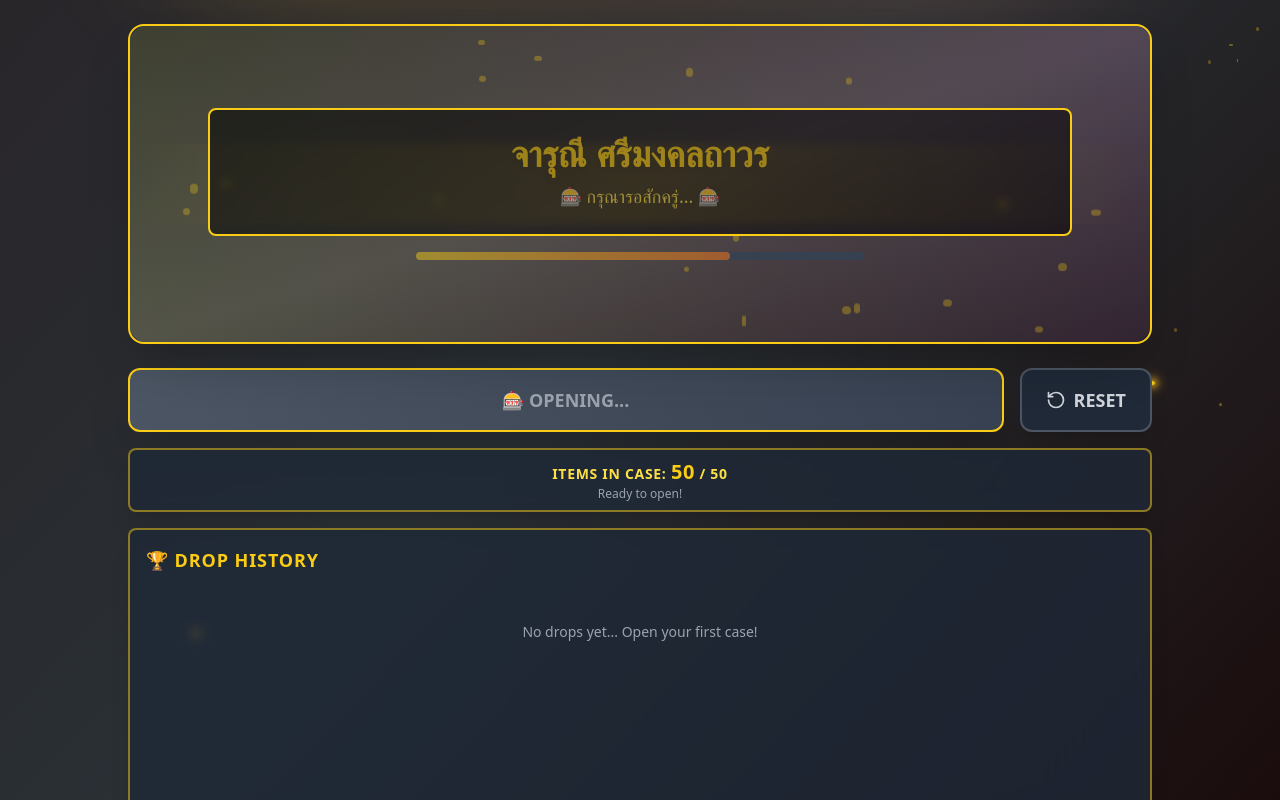
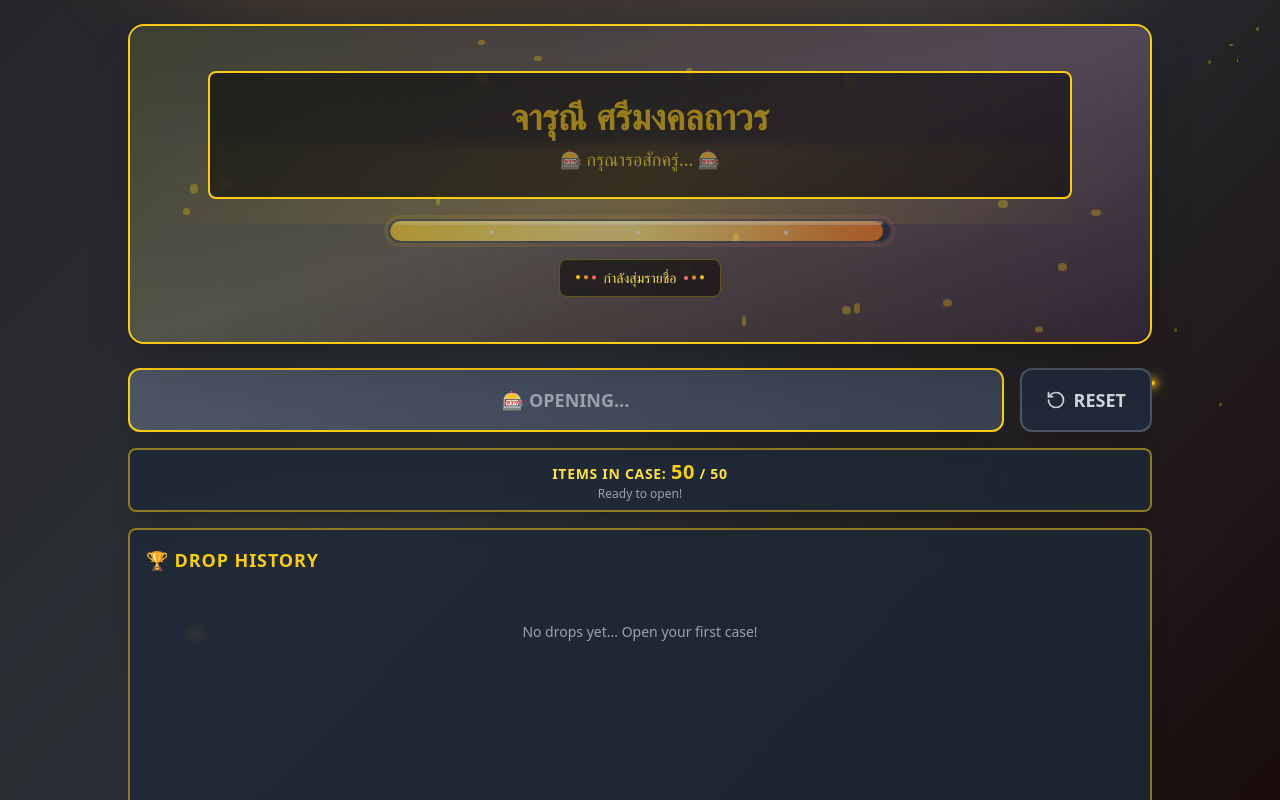
Before and after one commit to boomcs331/random-name, a Next.js app: page / in a window 1280 px wide. Both pictures are taken after a click on the button "🎁 สุ่มรายชื่อกันเลย ลุย". Shown: the part 402-1202 px from the top of the page. Built offline with nearby package versions, Linux system fonts and the light colour scheme.

Commit message:
Enhanced beautiful loading progress bar with animations

```diff
--- a/app/globals.css
+++ b/app/globals.css
@@ -51,3 +51,38 @@
     opacity: 0;
   }
 }
+/* Beautiful progress bar animations */
+@keyframes loading-smooth {
+  0% {
+    width: 0%;
+  }
+  30% {
+    width: 45%;
+  }
+  60% {
+    width: 75%;
+  }
+  100% {
+    width: 100%;
+  }
+}
+
+@keyframes shine {
+  0% {
+    transform: translateX(-100%);
+  }
+  50% {
+    transform: translateX(0%);
+  }
+  100% {
+    transform: translateX(100%);
+  }
+}
+
+.animate-loading-smooth {
+  animation: loading-smooth 3s ease-in-out infinite;
+}
+
+.animate-shine {
+  animation: shine 2s ease-in-out infinite;
+}
--- a/components/NamePicker.tsx
+++ b/components/NamePicker.tsx
@@ -246,7 +246,7 @@ export default function NamePicker() {
               <div className="absolute inset-1 bg-gradient-to-br from-gray-800 to-gray-900 rounded-xl overflow-hidden">
                 <div className="absolute inset-0 bg-gradient-to-br from-yellow-400/20 to-orange-500/20"></div>
                 <img
-                  src="./174931.jpg"
+                  src="/174931.jpg"
                   alt="Logo"
                   className="w-full h-full object-contain relative z-10 p-2"
                 />
@@ -350,9 +350,63 @@ export default function NamePicker() {
                     🎰 กรุณารอสักครู่... 🎰
                   </div>
                 </div>
-                {/* Progress bar */}
-                <div className="w-full bg-gray-700 rounded-full h-2 max-w-md mx-auto">
-                  <div className="bg-gradient-to-r from-yellow-400 to-orange-500 h-2 rounded-full animate-pulse" style={{width: '70%'}}></div>
+                {/* Beautiful progress bar */}
+                <div className="space-y-4">
+                  <div className="relative w-full max-w-lg mx-auto">
+                    {/* Outer glow container */}
+                    <div className="relative p-1 rounded-full bg-gradient-to-r from-yellow-400/20 via-orange-400/20 to-red-400/20 animate-pulse">
+                      {/* Progress track */}
+                      <div className="relative bg-gray-900 rounded-full h-6 border-2 border-gray-700 overflow-hidden shadow-2xl">
+                        {/* Animated background pattern */}
+                        <div className="absolute inset-0 bg-gradient-to-r from-gray-800 via-gray-700 to-gray-800 animate-pulse"></div>
+
+                        {/* Main progress bar */}
+                        <div className="relative h-full bg-gradient-to-r from-yellow-400 via-orange-400 via-yellow-300 to-orange-500 rounded-full animate-loading-smooth shadow-lg">
+                          {/* Top highlight */}
+                          <div className="absolute top-0 left-0 right-0 h-1 bg-gradient-to-r from-yellow-200 via-white to-orange-200 rounded-full opacity-60"></div>
+
+                          {/* Moving shine effect */}
+                          <div className="absolute inset-0 bg-gradient-to-r from-transparent via-white/30 via-transparent to-transparent animate-shine rounded-full"></div>
+
+                          {/* Particle effects */}
+                          <div className="absolute inset-0 overflow-hidden rounded-full">
+                            {[...Array(3)].map((_, i) => (
+                              <div
+                                key={i}
+                                className="absolute w-1 h-1 bg-white rounded-full animate-bounce opacity-80"
+                                style={{
+                                  left: `${20 + i * 30}%`,
+                                  top: '50%',
+                                  transform: 'translateY(-50%)',
+                                  animationDelay: `${i * 0.2}s`,
+                                  animationDuration: '1s'
+                                }}
+                              />
+                            ))}
+                          </div>
+                        </div>
+                      </div>
+                    </div>
+
+                    {/* Progress text */}
+                    <div className="flex justify-center mt-3">
+                      <div className="bg-black/50 backdrop-blur-sm border border-yellow-400/30 rounded-lg px-4 py-2">
+                        <div className="text-yellow-300 text-sm font-medium flex items-center gap-2">
+                          <div className="flex space-x-1">
+                            <div className="w-1 h-1 bg-yellow-400 rounded-full animate-bounce" style={{animationDelay: '0s'}}></div>
+                            <div className="w-1 h-1 bg-orange-400 rounded-full animate-bounce" style={{animationDelay: '0.1s'}}></div>
+                            <div className="w-1 h-1 bg-red-400 rounded-full animate-bounce" style={{animationDelay: '0.2s'}}></div>
+                          </div>
+                          <span>กำลังสุ่มรายชื่อ</span>
+                          <div className="flex space-x-1">
+                            <div className="w-1 h-1 bg-red-400 rounded-full animate-bounce" style={{animationDelay: '0.3s'}}></div>
+                            <div className="w-1 h-1 bg-orange-400 rounded-full animate-bounce" style={{animationDelay: '0.4s'}}></div>
+                            <div className="w-1 h-1 bg-yellow-400 rounded-full animate-bounce" style={{animationDelay: '0.5s'}}></div>
+                          </div>
+                        </div>
+                      </div>
+                    </div>
+                  </div>
                 </div>
               </div>
             ) : currentName ? (
--- a/next.config.js
+++ b/next.config.js
@@ -4,8 +4,6 @@ const nextConfig = {
   swcMinify: true,
   output: 'export',
   trailingSlash: true,
-  basePath: '/random-name',
-  assetPrefix: '/random-name/',
   images: {
     unoptimized: true
   }
--- a/package.json
+++ b/package.json
@@ -7,7 +7,7 @@
     "build": "next build",
     "start": "next start",
     "lint": "next lint",
-    "export": "next build && touch out/.nojekyll",
+    "export": "next build",
     "deploy": "npm run export",
     "deploy-gh": "npm run export && gh-pages -d out"
   },
```
